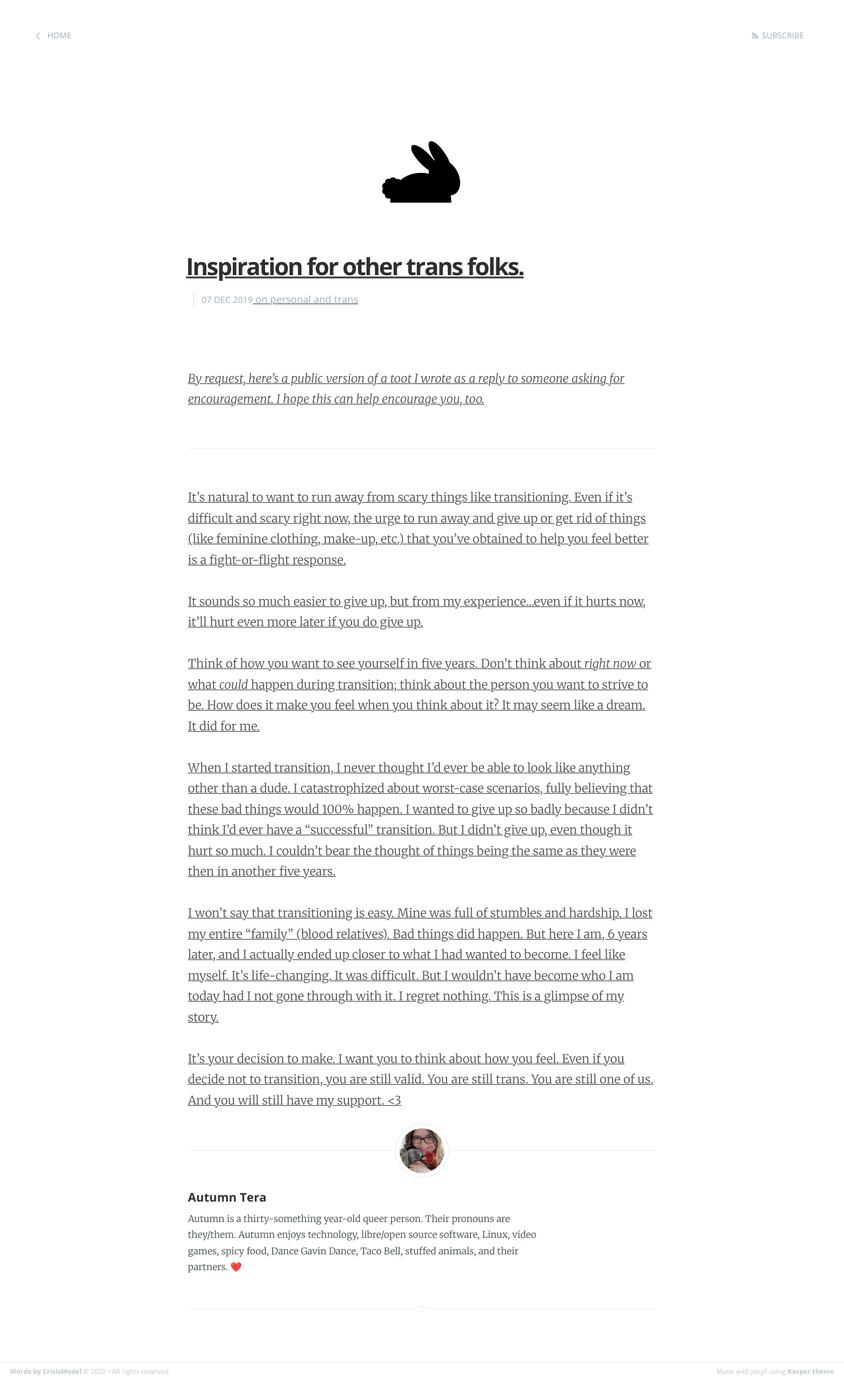
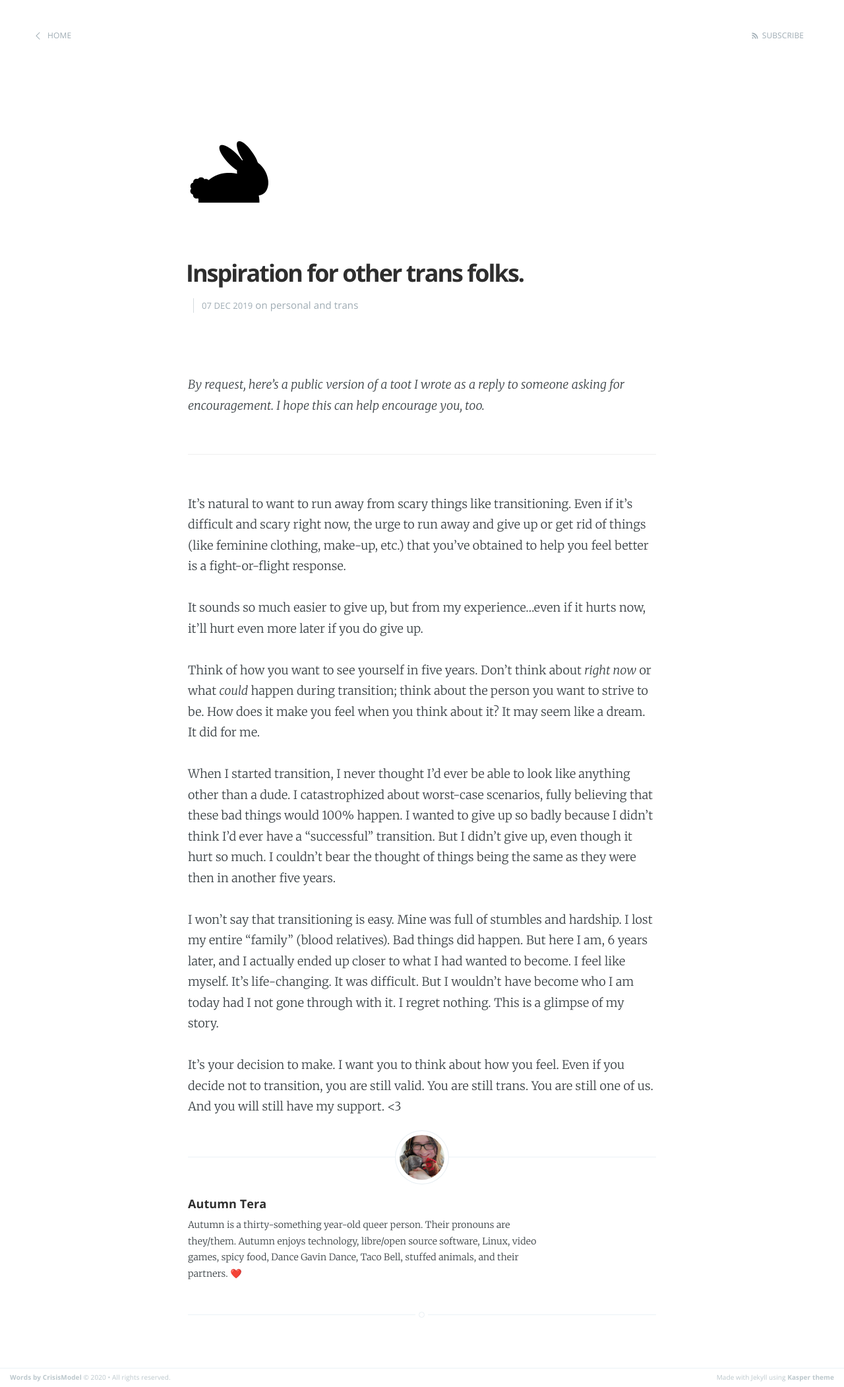
Before and after one commit to CrisisModel/crisismodel.github.io, a Jekyll site: the page built from _posts/2019-12-07-trans-support.md, in a window 1280 px wide. Shown: the whole page at 66% size. Built offline with Jekyll 4.4.1, drawn with Linux system fonts in a browser that asks for light colours.

Commit message:
Fixing template

```diff
--- a/_layouts/post.html
+++ b/_layouts/post.html
@@ -17,9 +17,9 @@
     <article class="post">
 
         <header class="post-header">
-            <a id="blog-logo" href="{{site.url}}">
+            <a id="blog-logo" href="{{site.url}}" style="margin: 4em auto; display: block;">
                 {% if site.logo %}
-                    <img src="{{site.logo}}" alt="{{ site.name }}" style="margin: 4em auto; display: block; />
+                    <img src="{{site.logo}}" alt="{{ site.name }}" />
                 {% else %}
                     <span class="blog-title">{{ site.name }}</span>
                 {%endif%}
```
Also changed, not shown: 2 other files.
